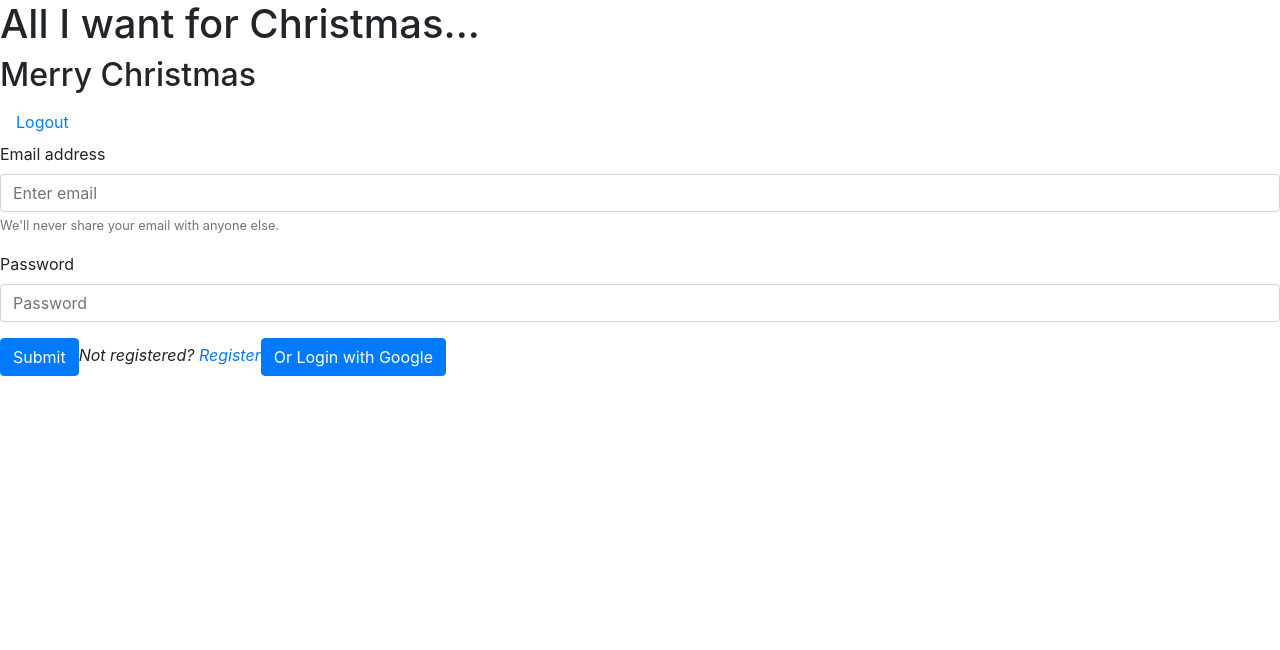
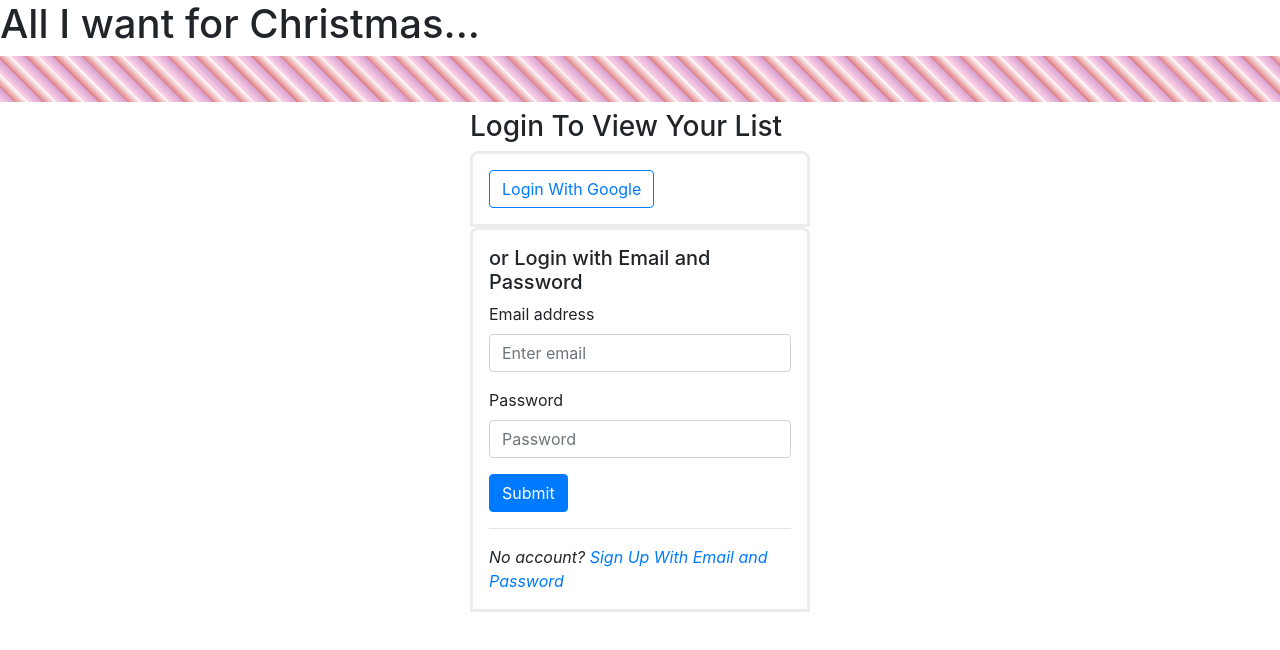
Before and after one commit to nss-day-cohort-43/new-journal, a React (Create React App) app: page /login in a window 1280 px wide. Shown: the top 650 px of the page. Built offline with nearby package versions, Linux system fonts and the light colour scheme; no server answers; the HTML template or start-up script is replaced by a standard one.

Commit message:
adding style

```diff
--- a/src/components/ApplicationViews.js
+++ b/src/components/ApplicationViews.js
@@ -3,7 +3,6 @@
 import { FirebaseContext } from "./fbAuth/FirebaseProvider";
 import Login from "./fbAuth/Login";
 import Register from "./fbAuth/Register";
-// import ChrisListAddForm from "./ChrisListAddForm";
 import { ChrisList } from "./journal/ChrisList";
 import { ChrisListAddForm } from "./journal/ChrisListAddForm";
 
--- a/src/components/Header.js
+++ b/src/components/Header.js
@@ -1,4 +1,5 @@
 import React, { useState, useContext } from 'react';
+import { Button } from 'react-bootstrap';
 import { NavLink as RRNavLink } from "react-router-dom";
 import { FirebaseContext } from "./fbAuth/FirebaseProvider";
 
@@ -7,9 +8,11 @@
 
   return (
     <>
-      <h2>Merry Christmas</h2>
-      <a aria-current="page" className="nav-link"
-        style={{ cursor: "pointer" }} onClick={logout}>Logout</a>
+      <div className="header-nav">
+        {isLoggedIn ? <Button onClick={logout} variant="outline-dark" size="sm">Logout</Button>
+          : null}
+
+      </div>
 
     </>
   )
--- a/src/components/fbAuth/Login.js
+++ b/src/components/fbAuth/Login.js
@@ -26,15 +26,18 @@
 
   return (
 
-
-    <Form onSubmit={loginSubmit}>
+    <>
+      <h3>Login To View Your List</h3>
+      <div className="login-options">
+        <div className="border-option">
+          <Button onClick={loginGoogle} variant="outline-primary">Login With Google</Button>
+        </div>
+        <Form onSubmit={loginSubmit} className="border-option">
           <fieldset>
+            <h5>or Login with Email and Password</h5>
             <Form.Group controlId="formBasicEmail">
               <Form.Label>Email address</Form.Label>
               <Form.Control type="email" placeholder="Enter email" onChange={e => setEmail(e.target.value)} />
-          <Form.Text className="text-muted">
-            We'll never share your email with anyone else.
-          </Form.Text>
             </Form.Group>
 
             <Form.Group controlId="formBasicPassword">
@@ -45,12 +48,16 @@
             <Button variant="primary" type="submit">
               Submit
         </Button>
+            <div>
+              <hr />
               <em>
-          Not registered? <Link to="register">Register</Link>
+                No account? <Link to="register">Sign Up With Email and Password</Link>
               </em>
-        <Button onClick={loginGoogle}>Or Login with Google</Button>
+            </div>
           </fieldset>
         </Form>
 
+      </div>
+    </>
   );
 }
--- a/src/components/fbAuth/Register.js
+++ b/src/components/fbAuth/Register.js
@@ -1,6 +1,6 @@
 import React, { useState, useContext } from "react";
 import { Button, Form } from 'react-bootstrap';
-import { useHistory } from "react-router-dom";
+import { useHistory, Link } from "react-router-dom";
 import { FirebaseContext } from "./FirebaseProvider";
 
 export default function Register() {
@@ -24,6 +24,10 @@
   };
 
   return (
+    <>
+      <h3>Register To Start Your Christmas List</h3>
+      <div className="login-options">
+        <div className="border-option">
           <Form onSubmit={registerClick}>
             <fieldset>
 
@@ -31,10 +35,15 @@
                 <Form.Label>Name</Form.Label>
                 <Form.Control id="name" type="text" onChange={e => setName(e.target.value)} />
               </Form.Group>
+
               <Form.Group controlId="email">
                 <Form.Label>Email</Form.Label>
                 <Form.Control type="text" onChange={e => setEmail(e.target.value)} />
+                <Form.Text className="text-muted">
+                  We'll never share your email with anyone else.
+          </Form.Text>
               </Form.Group>
+
               <Form.Group controlId="password">
                 <Form.Label>Password</Form.Label>
                 <Form.Control type="password" onChange={e => setPassword(e.target.value)} />
@@ -47,10 +56,16 @@
               </Form.Group>
 
               <Button variant="primary" type="submit">Register</Button>
-
-
-
             </fieldset>
           </Form>
+          <div>
+            <hr />
+            <em>
+              Already have an account? <Link to="login">Login</Link>
+            </em>
+          </div>
+        </div>
+      </div>
+    </>
   );
 }
--- a/src/custom.scss
+++ b/src/custom.scss
@@ -9,3 +9,37 @@
 
 // Import custom styles
 // @import "./scss/now-ui-kit.scss";
+
+.header-nav {
+  background-color: lightgreen;
+  padding: .5em;
+  display: flex;
+  justify-content: flex-end;
+  min-height: 2.85em;
+  background: repeating-linear-gradient(45deg, #fdd3e7, #d8a2d3 10px, #de7e83 10px, #ffffff 20px);
+}
+
+.login-options {
+  // display: flex;
+  // justify-content: space-evenly;
+  max-width: 340px;
+  justify-content: center;
+  margin: 0 auto;
+}
+
+main h3 {
+  max-width: 340px;
+  margin: 0.5rem auto;
+
+}
+
+
+.border-option {
+  border-width: .2rem .2rem 0;
+    border-radius: 8px 8px 0 0;
+    padding: 1rem;
+    border: .2rem solid #ececec;
+    margin-right: 0;
+    margin-left: 0;
+    color: #212529;
+}
```
Lines whose indentation alone changed are shown as unchanged.
